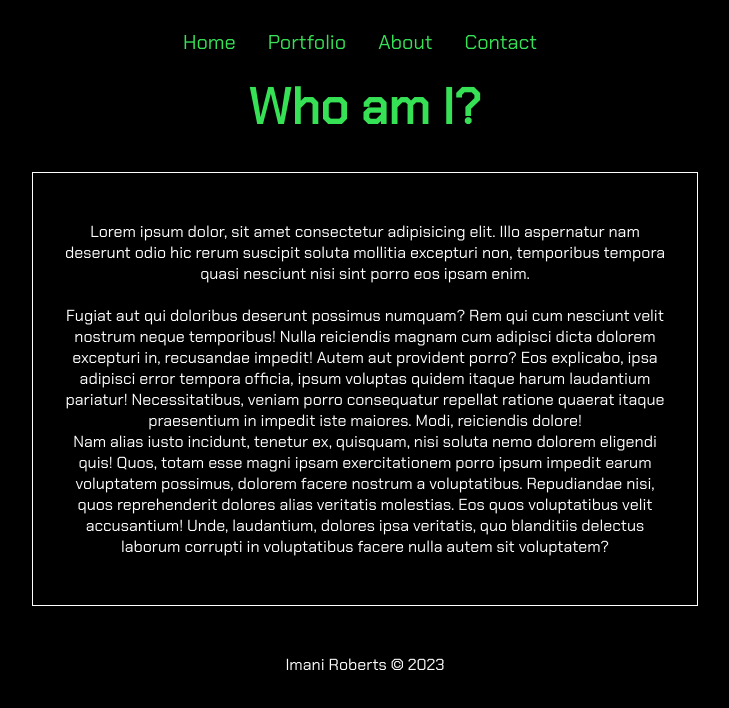
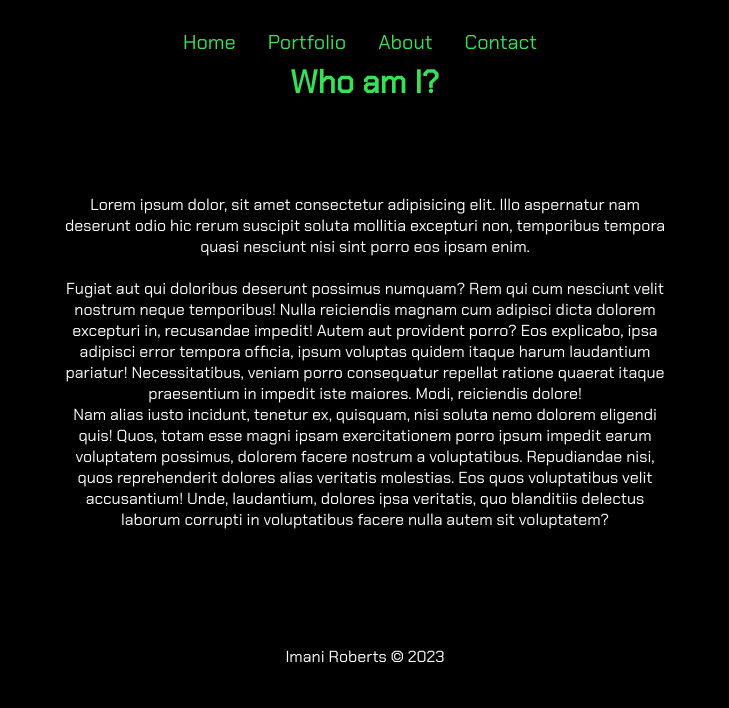
Before and after one commit to imanidev/portfolio-site, a React (Vite) app: page /about in a window 1280 px wide. Shown: the top 708 px of the page, without its empty margins (275-1004 px from the left). Built offline with nearby package versions, Linux system fonts and the light colour scheme.

Commit message:
orig css

```diff
--- a/src/App.css
+++ b/src/App.css
@@ -9,12 +9,9 @@ html,
 body {
   display: flex;
   justify-content: center;
-  width: 100vw;
-  height: 100vh;
-  background-color:black;
+  width: 100%;
+  background-color: black;
 }
-
-
 
 h2 {
   font-size: 40px;
@@ -94,17 +91,11 @@ h2 {
   color: rgb(55, 225, 85);
 }
 
-.typing-effect-home  {
+.typing-effect-home {
   display: flex;
   justify-content: center;
   margin-top: 20px;
   margin: 40px;
-  font-size: 50px;
-}
-
-.typing-effect-about {
-  display: flex;
-  justify-content: center;
   font-size: 50px;
 }
 
@@ -169,17 +160,13 @@ nav li a:hover {
 }
 
 .bio-container {
+  padding: 3.3rem;
+  flex-direction: column;
+  width: 50%;
   display: flex;
-  padding: 2rem;
-  width: 50%;
   justify-content: center;
-border: solid 1.5px white;
+
   margin: auto;
-}
-
-.bio-text{
- display: flex;
- justify-content: right;
 }
 
 .socials li a:hover {
@@ -267,8 +254,6 @@ footer {
   padding: 2rem;
 
 }
-
-
 
 
 /* Media queries */
@@ -453,16 +438,8 @@ footer {
   .greeting-container {
     display: none;
   }
+
   nav ul.scrolled {
     display: none;
   }
 }
-
-@media screen and (max-width: 1024px) {
-  .greeting-container {
-    display: none;
-  }
-  nav ul.scrolled {
-    display: none;
-  }
-}
```
